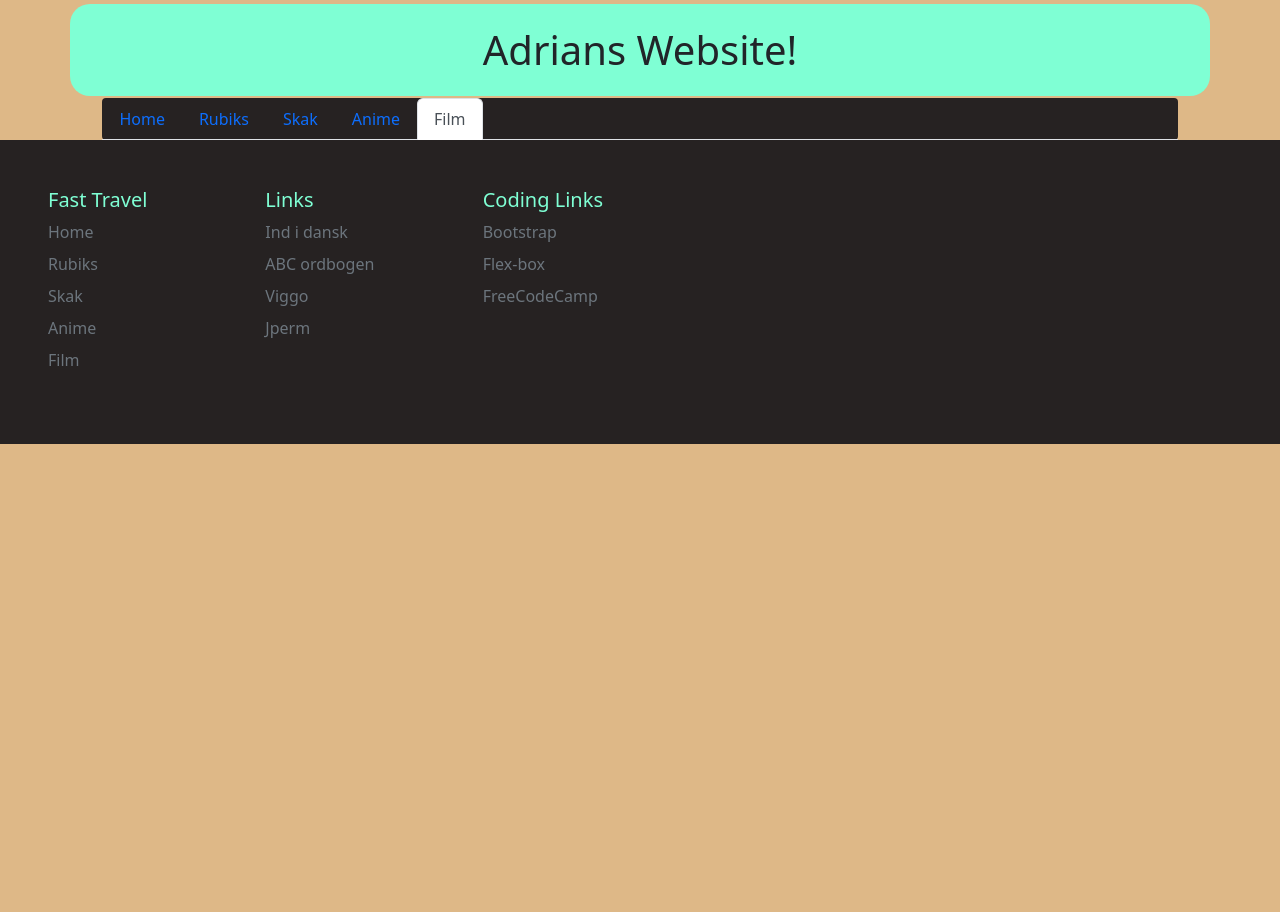
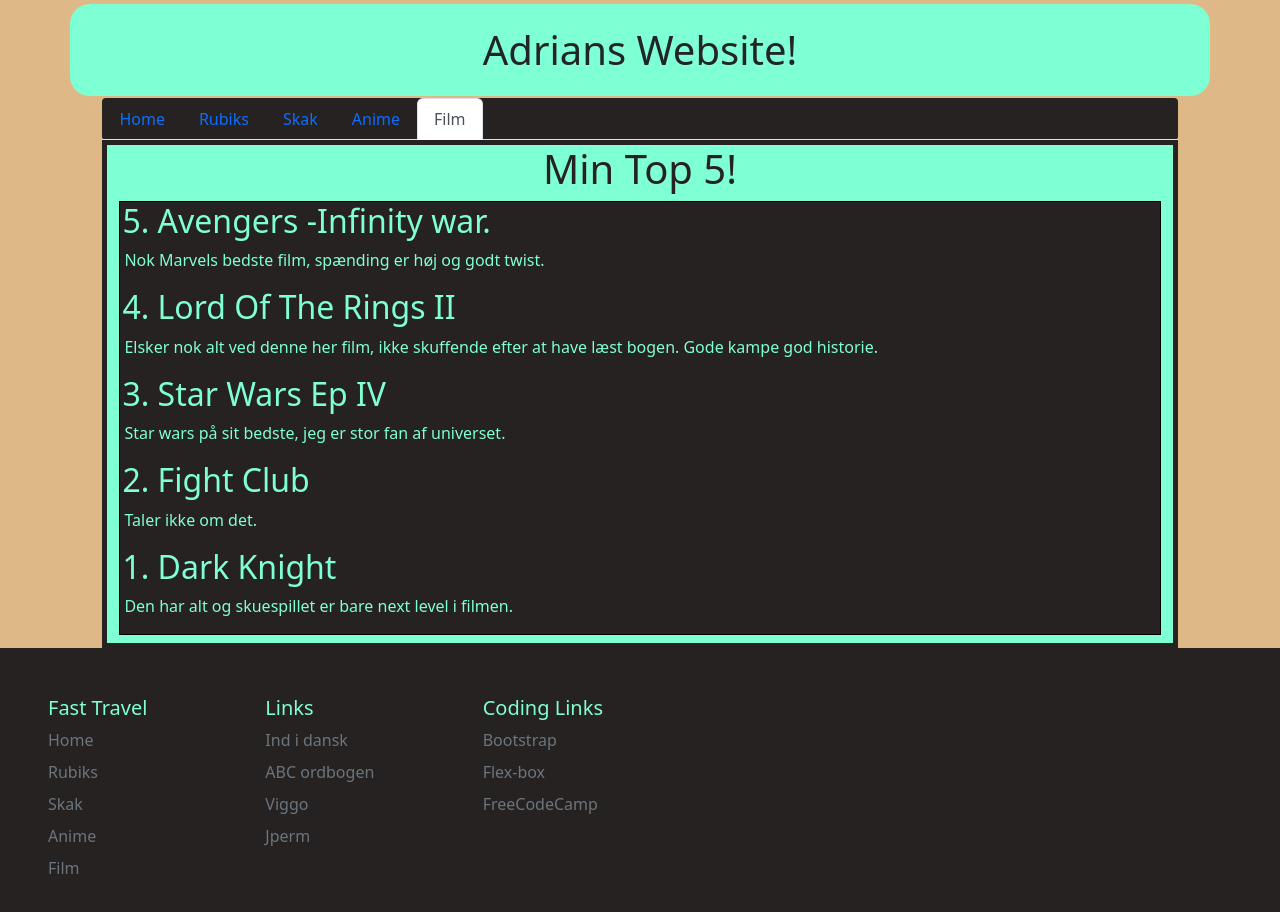
Before and after one commit to DarthWarden06/AdriansHjemmeside1, a plain HTML site: page fim.html in a window 1280 px wide. Before the commit the page ends 800 px from the top, so only its background shows below. Drawn offline with nearby package versions, Linux system fonts and the light colour scheme.

Commit message:
Add files via upload

```diff
--- a/fim.html
+++ b/fim.html
@@ -31,8 +31,34 @@
           </ul>
     </div>
     <!--NAVIGATION SLUT-->
+<!-- Main content-->
+    <div id="maindivanime" style="width: 84%; text-align: center; border: 5px solid rgb(38, 34, 34);" class="container c1">
+      <h1>Min Top 5!</h1>
+      <div style="height: auto; border: 1px solid black;" class="c2">
 
-
+      <h2 style="text-align: left; margin-left: 2px;" class="header">5. Avengers -Infinity war.</h2>
+      <p style="text-align: left; margin-left: 4px;">
+        Nok Marvels bedste film, spænding er høj og godt twist.
+      </p>
+      <h2 style="text-align: left; margin-left: 2px;" class="header">4. Lord Of The Rings II</h2>
+      <p style="text-align: left; margin-left: 4px;">
+      Elsker nok alt ved denne her film, ikke skuffende efter at have læst bogen. Gode kampe god historie.
+      </p>
+      <h2 style="text-align: left; margin-left: 2px;" class="header">3. Star Wars Ep IV</h2>
+      <p style="text-align: left; margin-left: 4px;">
+        Star wars på sit bedste, jeg er stor fan af universet.
+      </p>
+      <h2 style="text-align: left; margin-left: 2px;" class="header">2. Fight Club</h2>
+      <p style="text-align: left; margin-left: 4px;">
+        Taler ikke om det.
+        </p>
+      <h2 style="text-align: left; margin-left: 2px;" class="header">1. Dark Knight</h2>
+      <p style="text-align: left; margin-left: 4px;">
+        Den har alt og skuespillet er bare next level i filmen.
+        </p>
+      </div>
+      <h1> </h1>
+    </div>
 
 
 
```
Also changed, not shown: index.html (+1 -1 lines).
